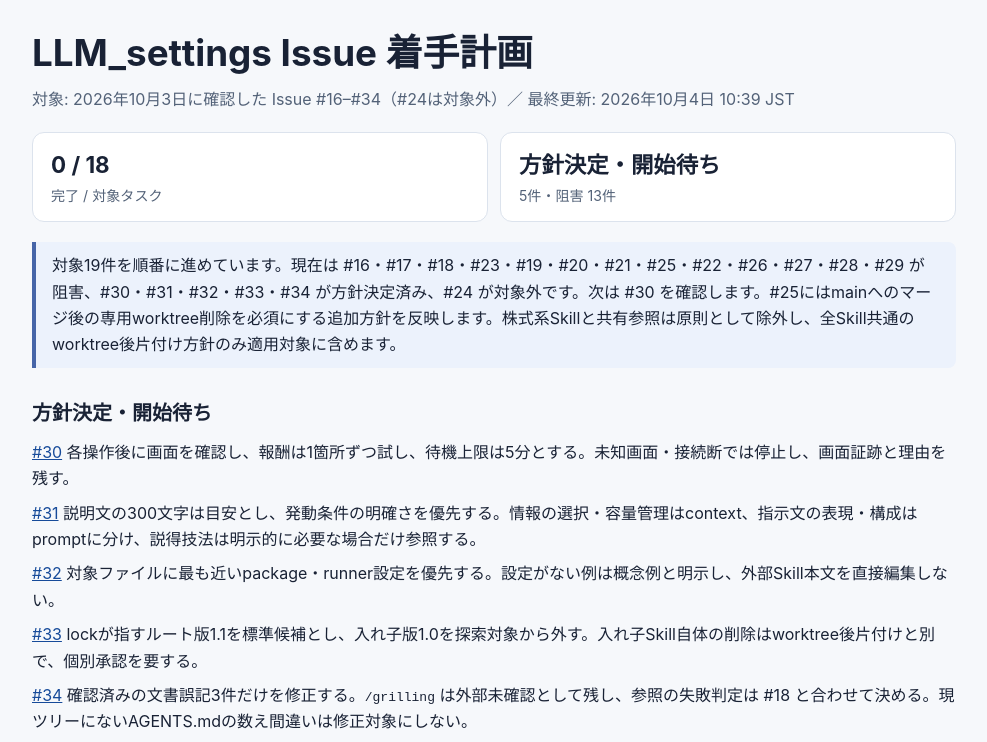
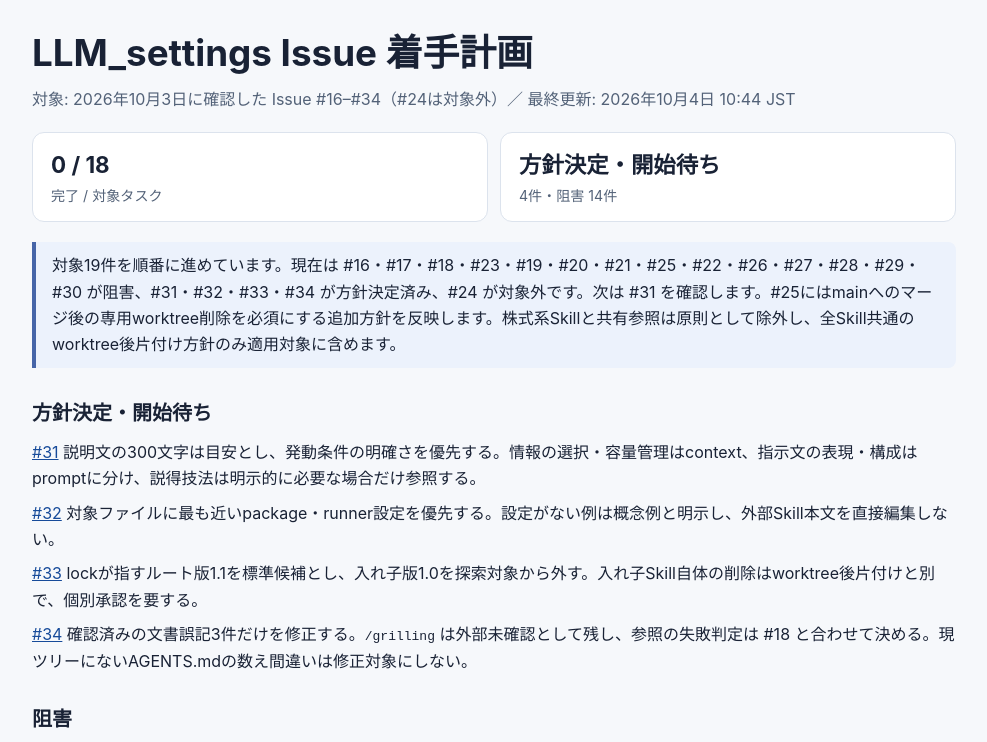
Before and after one commit to ksuke0322/LLM_settings, a plain HTML site: page docs/issue-work-plan/progress-2026-10-03.html in a window 1280 px wide. Shown: the top 742 px of the page, without its empty margins (146-1133 px from the left). Drawn offline with Linux system fonts and the light colour scheme.

Commit message:
docs: record issue 30 state blocker

```diff
--- a/docs/issue-work-plan/progress-2026-10-03.html
+++ b/docs/issue-work-plan/progress-2026-10-03.html
@@ -35,17 +35,16 @@
 <body>
   <header>
     <h1>LLM_settings Issue 着手計画</h1>
-    <p class="muted">対象: 2026年10月3日に確認した Issue #16–#34（#24は対象外）／ 最終更新: 2026年10月4日 10:39 JST</p>
+    <p class="muted">対象: 2026年10月3日に確認した Issue #16–#34（#24は対象外）／ 最終更新: 2026年10月4日 10:44 JST</p>
     <div class="summary" aria-label="進捗の要約">
       <div><strong>0 / 18</strong><span>完了 / 対象タスク</span></div>
-      <div><strong>方針決定・開始待ち</strong><span>5件・阻害 13件</span></div>
+      <div><strong>方針決定・開始待ち</strong><span>4件・阻害 14件</span></div>
     </div>
-    <p class="note">対象19件を順番に進めています。現在は #16・#17・#18・#23・#19・#20・#21・#25・#22・#26・#27・#28・#29 が阻害、#30・#31・#32・#33・#34 が方針決定済み、#24 が対象外です。次は #30 を確認します。#25にはmainへのマージ後の専用worktree削除を必須にする追加方針を反映します。株式系Skillと共有参照は原則として除外し、全Skill共通のworktree後片付け方針のみ適用対象に含めます。</p>
+    <p class="note">対象19件を順番に進めています。現在は #16・#17・#18・#23・#19・#20・#21・#25・#22・#26・#27・#28・#29・#30 が阻害、#31・#32・#33・#34 が方針決定済み、#24 が対象外です。次は #31 を確認します。#25にはmainへのマージ後の専用worktree削除を必須にする追加方針を反映します。株式系Skillと共有参照は原則として除外し、全Skill共通のworktree後片付け方針のみ適用対象に含めます。</p>
   </header>
   <main>
     <section aria-labelledby="decided">
       <h2 id="decided">方針決定・開始待ち</h2>
-      <p><a href="https://github.com/ksuke0322/LLM_settings/issues/30">#30</a> 各操作後に画面を確認し、報酬は1箇所ずつ試し、待機上限は5分とする。未知画面・接続断では停止し、画面証跡と理由を残す。</p>
       <p><a href="https://github.com/ksuke0322/LLM_settings/issues/31">#31</a> 説明文の300文字は目安とし、発動条件の明確さを優先する。情報の選択・容量管理はcontext、指示文の表現・構成はpromptに分け、説得技法は明示的に必要な場合だけ参照する。</p>
       <p><a href="https://github.com/ksuke0322/LLM_settings/issues/32">#32</a> 対象ファイルに最も近いpackage・runner設定を優先する。設定がない例は概念例と明示し、外部Skill本文を直接編集しない。</p>
       <p><a href="https://github.com/ksuke0322/LLM_settings/issues/33">#33</a> lockが指すルート版1.1を標準候補とし、入れ子版1.0を探索対象から外す。入れ子Skill自体の削除はworktree後片付けと別で、個別承認を要する。</p>
@@ -66,6 +65,7 @@
       <p><a href="https://github.com/ksuke0322/LLM_settings/issues/27">#27</a> 外部由来の<code>playwright-skill/run.js</code>は依存不足時にnpmとChromiumを自動導入し、Skill内の<code>.temp-execution-*.js</code>を追跡状態を問わず削除します。外部Skillを直接編集せず、独立runnerで依存未準備なら停止し、専用一時ディレクトリだけを後始末する案を確認しました。実行経路・準備承認のルール判断と、現行mainでも72件失敗する全件テスト基準の解消まで実装・PRを保留します。</p>
       <p><a href="https://github.com/ksuke0322/LLM_settings/issues/28">#28</a> WCAG監査・レビュー・計画・学習Skillを読み取り照合し、宣言済みツールにないCLI・ブラウザー・視覚取得の手順と、保存先未確認の出力を確認しました。ローカルのPlaywright依存は解決できましたが、監査CLI、Chromium、動的な外部ツールの利用可否は未確認です。許可ツール・保存条件のルール変更と全件テスト基準が必要なため、実装を保留します。未実施操作は成功扱いしません。</p>
       <p><a href="https://github.com/ksuke0322/LLM_settings/issues/29">#29</a> Blender規則の「閾値外れは自動修正・人間レビューに頼らない」は、isometric-story-workflowの最終画像人間レビュー必須と境界が曖昧です。既存QAには数値閾値と同一finding再発時の親判断がありますが、自動補正のallowlist・最大変更幅・全体試行上限がありません。waiver要件も文書間で一致しません。gate・閾値・状態遷移の判断が必要なため実装を保留し、Blender実行や画像判定は行っていません。</p>
+      <p><a href="https://github.com/ksuke0322/LLM_settings/issues/30">#30</a> 本文の報酬待機最大10分と停止条件・参照文書の5分、候補5箇所連続タップと1箇所ごとの再取得、結果画面の成功判定が一致しません。承認済み方向は1操作ごとの画面確認、1箇所ずつ、上限5分ですが、現行の操作経路<code>node_repl/@oai/sky</code>はこの環境で確認できず、別経路へ黙って切り替えられません。状態・停止ルールと実機証跡を要するため実装を保留します。</p>
     </section>
     <section aria-labelledby="excluded">
       <h2 id="excluded">対象外</h2>
@@ -104,7 +104,7 @@
         <tr data-issue="27" data-status="阻害"><td><a href="https://github.com/ksuke0322/LLM_settings/issues/27">#27</a></td><td><span class="status">阻害</span></td><td>Playwright の導入準備と一時ファイル処理を分離</td></tr>
         <tr data-issue="28" data-status="阻害"><td><a href="https://github.com/ksuke0322/LLM_settings/issues/28">#28</a></td><td><span class="status">阻害</span></td><td>A11y・学習計画 Skill のツール記述を照合</td></tr>
         <tr data-issue="29" data-status="阻害"><td><a href="https://github.com/ksuke0322/LLM_settings/issues/29">#29</a></td><td><span class="status">阻害</span></td><td>Blender 自動修正と人手レビューの境界を統一</td></tr>
-        <tr data-issue="30" data-status="開始待ち"><td><a href="https://github.com/ksuke0322/LLM_settings/issues/30">#30</a></td><td><span class="status">開始待ち</span></td><td>モンスト周回手順の正本と停止条件を統一</td></tr>
+        <tr data-issue="30" data-status="阻害"><td><a href="https://github.com/ksuke0322/LLM_settings/issues/30">#30</a></td><td><span class="status">阻害</span></td><td>モンスト周回手順の正本と停止条件を統一</td></tr>
         <tr data-issue="31" data-status="開始待ち"><td><a href="https://github.com/ksuke0322/LLM_settings/issues/31">#31</a></td><td><span class="status">開始待ち</span></td><td>Skill 発動条件と説明文を整理</td></tr>
         <tr data-issue="32" data-status="開始待ち"><td><a href="https://github.com/ksuke0322/LLM_settings/issues/32">#32</a></td><td><span class="status">開始待ち</span></td><td>JS/TS 規則を実行環境と整合</td></tr>
         <tr data-issue="33" data-status="開始待ち"><td><a href="https://github.com/ksuke0322/LLM_settings/issues/33">#33</a></td><td><span class="status">開始待ち</span></td><td><code>swiftui-pro</code> の版・配置・lock を照合</td></tr>
```
